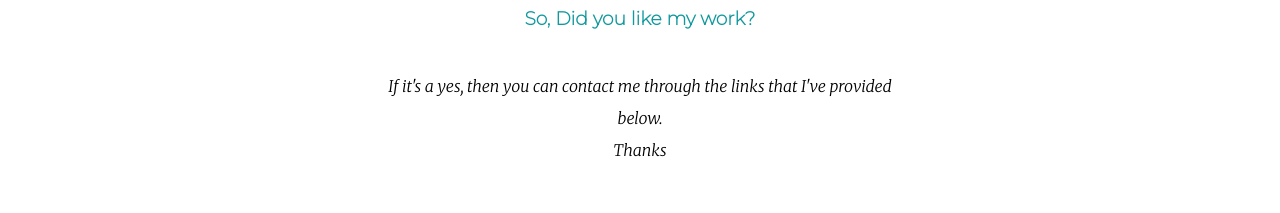
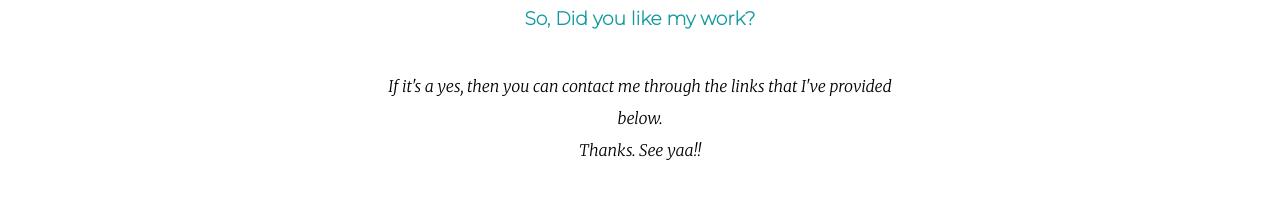
Before and after one commit to divyanshushukla/Me, a plain HTML site: page index.html in a window 1280 px wide. Shown: the part 2748-2961 px from the top of the page. Drawn offline with Linux system fonts and the light colour scheme.

Commit message:
Update index.html

```diff
--- a/index.html
+++ b/index.html
@@ -52,7 +52,7 @@
     <h2>Get In Touch</h2>
     <img src="/Me/contact.png" alt="Contact-img" width="200" height="200">
     <h3>So, Did you like my work?</h3>
-    <p class="contact-message">If it's a yes, then you can contact me through the links that I've provided below.<br>Thanks</p>
+    <p class="contact-message">If it's a yes, then you can contact me through the links that I've provided below.<br>Thanks. See yaa!!</p>
     <a class="btn" href="mailto: divyanshushuk30@gmail.com">CONTACT ME</a>
   </div>
 </div>
```
